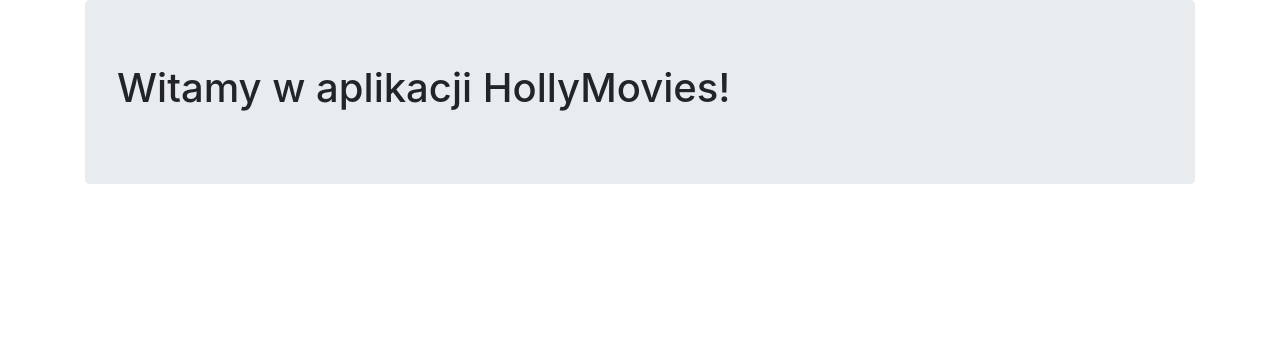
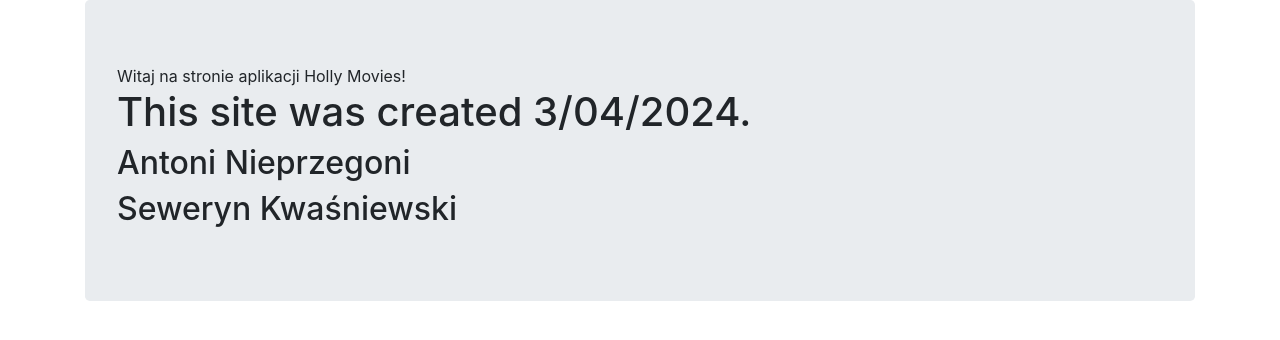
Before and after one commit to ragnarlodbrok1992/ZajeciaBackendowe2024, a Django app: page / in a window 1280 px wide. Shown: the part 56-396 px from the top of the page. Run offline with Django 5.2, Linux system fonts and the light colour scheme; some libraries are stand-ins or nearby versions.

Commit message:
Zajecia koniec 3.04

```diff
--- a/hollymovies/settings.py
+++ b/hollymovies/settings.py
@@ -63,6 +63,8 @@
                 'django.template.context_processors.request',
                 'django.contrib.auth.context_processors.auth',
                 'django.contrib.messages.context_processors.messages',
+                'viewer.templates.context_processors.welcome_message',
+                'viewer.templates.context_processors.autorzy'
             ],
         },
     },
--- a/viewer/templates/base.html
+++ b/viewer/templates/base.html
@@ -11,8 +11,10 @@
     <script src="https://cdnjs.cloudflare.com/ajax/libs/popper.js/1.14.6/umd/popper.min.js" integrity="sha384-wHAiFfRlMFy6i5SRaxvfOCifBUQy1xHdJ/yoi7FRNXMRBu5WHdZYu1hA6ZOblgut" crossorigin="anonymous"></script>
     <script src="https://stackpath.bootstrapcdn.com/bootstrap/4.2.1/js/bootstrap.min.js" integrity="sha384-B0UglyR+jN6CkvvICOB2joaf5I4l3gm9GU6Hc1og6Ls7i6U/mkkaduKaBhlAXv9k" crossorigin="anonymous"></script>
 
+    {% comment "TODO: work on static content" %}
     <!-- <link rel="stylesheet" type="text/css" href="{% static 'css/contextmenu.css' %}"> -->
     <!-- <script src="{% static 'js/index.js' %}"></script> -->
+    {% endcomment %}
   </head>
 
   <body>
--- /dev/null
+++ b/viewer/templates/context_processors.py
@@ -0,0 +1,12 @@
+STATIC_STRINGS = {'hello_message': "Witaj na stronie aplikacji Holly Movies!",
+                  'date_created': "This site was created 3/04/2024."}
+
+
+def welcome_message(request):
+    return STATIC_STRINGS
+
+
+def autorzy(request):
+    autors = ['Antoni Nieprzegoni',
+              'Seweryn Kwaśniewski']
+    return {'autors': autors}
--- a/viewer/templates/index.html
+++ b/viewer/templates/index.html
@@ -2,7 +2,13 @@
 
 {% block content %}
 
-<h1>Witamy w aplikacji HollyMovies!</h1>
+{{ hello_message }}
+
+<h1> {{ date_created }} </h1>
+
+{% for autor in autors %}
+    <h2> {{ autor }} </h2>
+{% endfor %}
 
 <!-- TODO: getting this element by ID -->
 <!--
```
